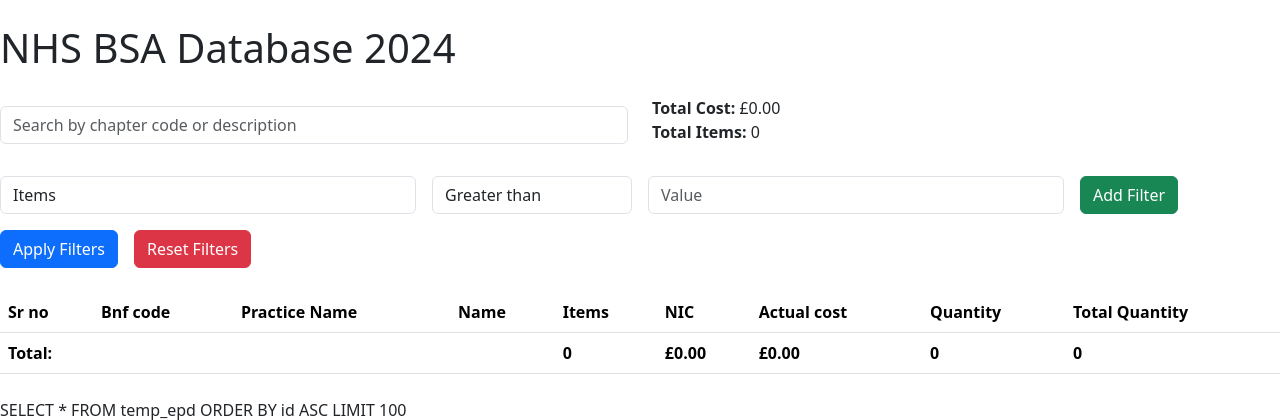
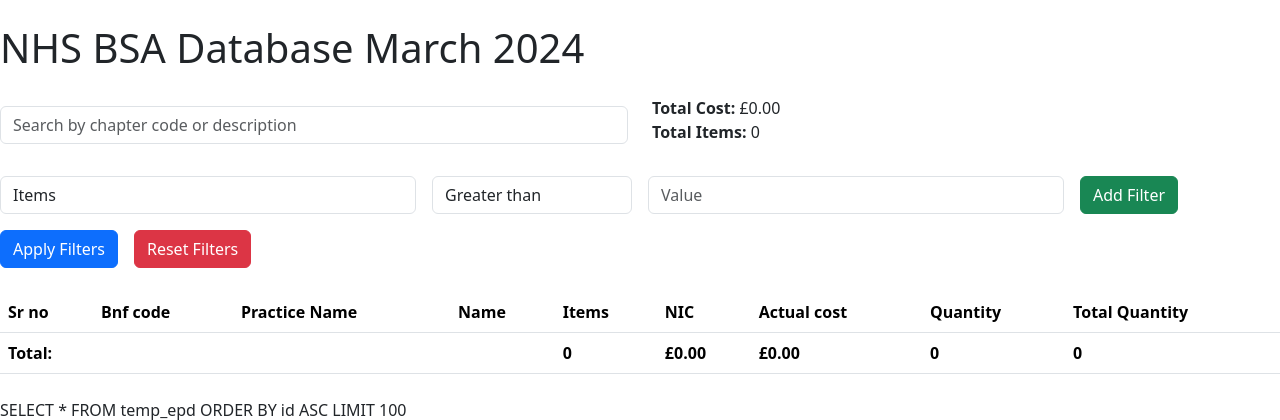
Before and after one commit to mwaleed-580/EPD, a PHP site: page / in a window 1280 px wide. Shown: the top 420 px of the page. Run offline with PHP 8.4, Linux system fonts and the light colour scheme; data that the repository does not hold is empty.

Commit message:
Index updated

```diff
--- a/index.php
+++ b/index.php
@@ -65,7 +65,7 @@ $nextLastId = 0;
 ?>
 
 <div class="main-wrapper">
-    <h1 class="my-4">NHS BSA Database 2024</h1>
+    <h1 class="my-4">NHS BSA Database March 2024</h1>
 
     <form method="GET" action="<?php $_SERVER['PHP_SELF'] ?>" class="mb-4">
         <div class="row g-12 align-items-end">
```
